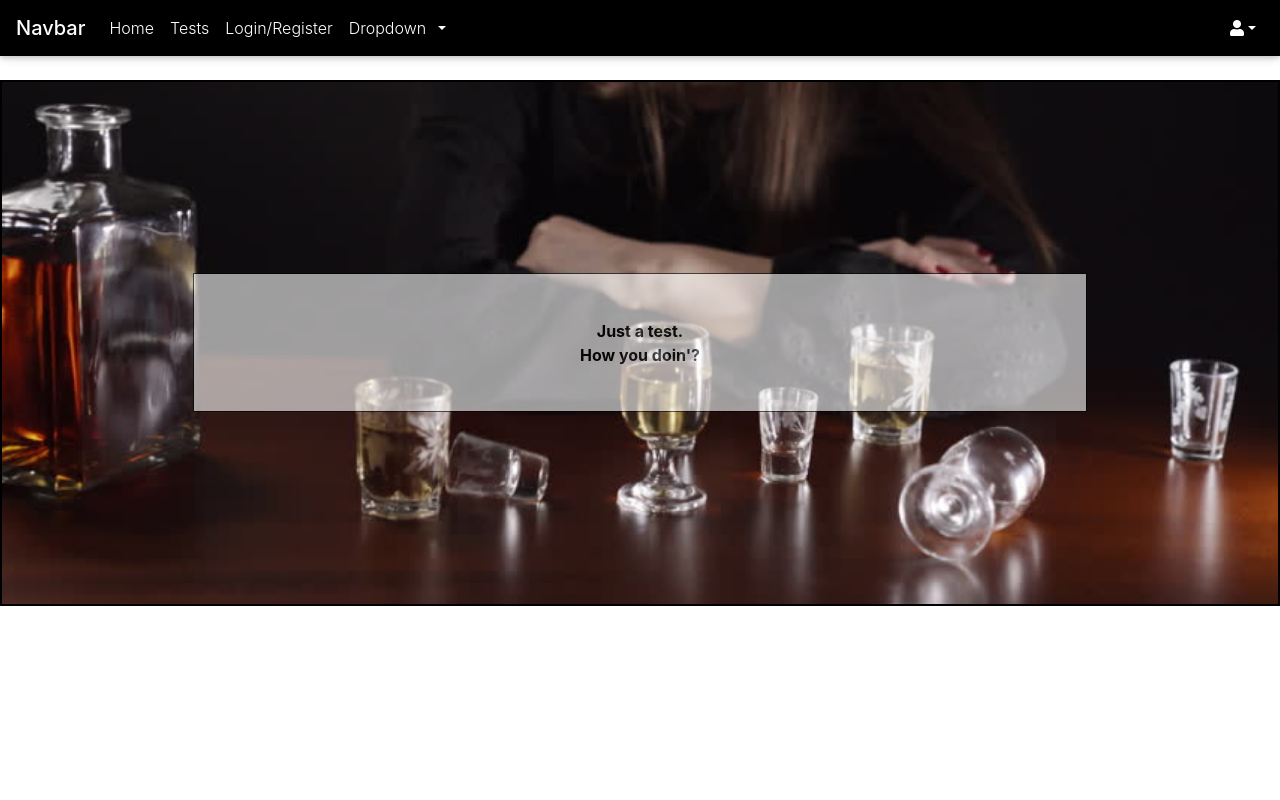
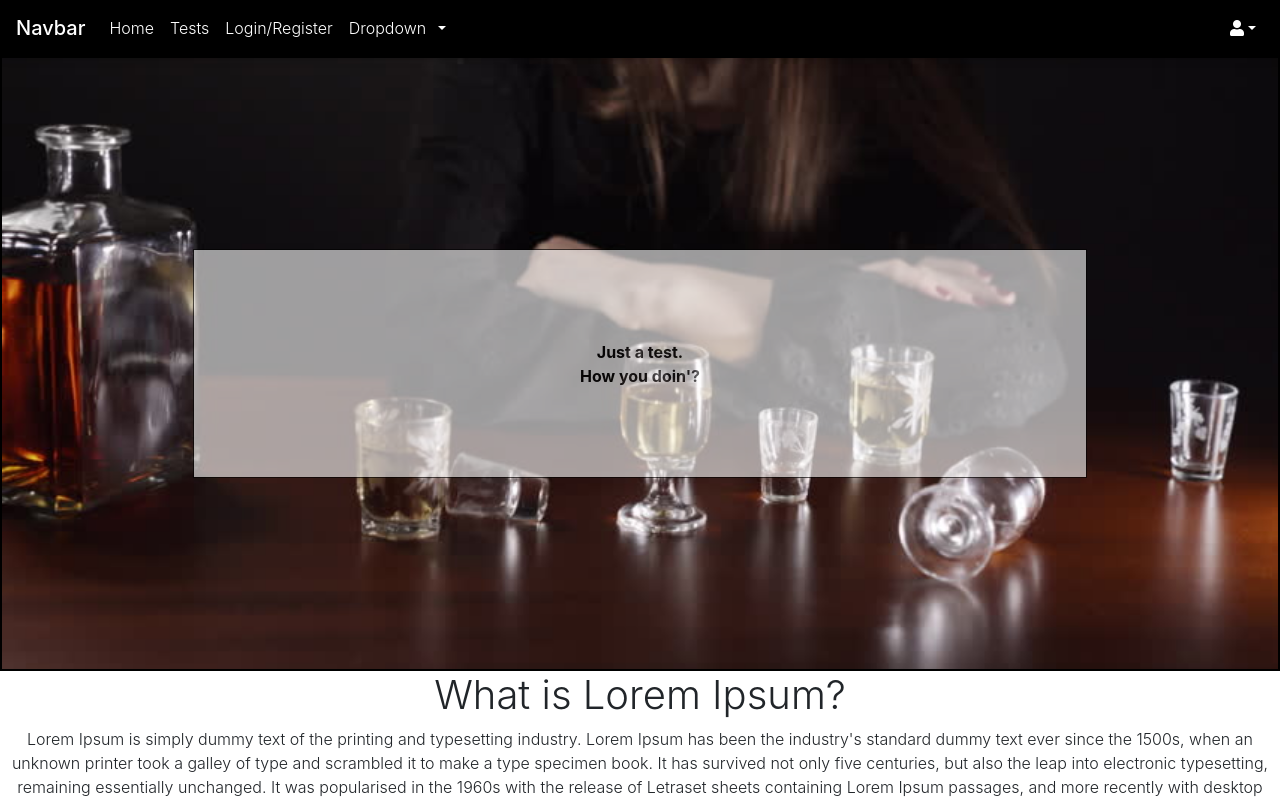
Before and after one commit to aakankasha028/majorFrontend, a React (Create React App) app: page / in a window 1280 px wide. Shown: the top 800 px of the page. Built offline with nearby package versions, Linux system fonts and the light colour scheme.

Commit message:
Navbar padding

```diff
--- a/package.json
+++ b/package.json
@@ -9,7 +9,8 @@
     "react-bootstrap": "^1.0.0-beta.14",
     "react-dom": "^16.12.0",
     "react-router-dom": "^5.1.2",
-    "react-scripts": "3.2.0"
+    "react-scripts": "3.2.0",
+    "react-wow": "^1.0.0"
   },
   "scripts": {
     "start": "react-scripts start",
--- a/src/App.js
+++ b/src/App.js
@@ -9,9 +9,9 @@ import LoginRegister from './components/LoginRegister';
 function App() {
   return (
     <Router>
-      <div className="App">
         <Navbar />
-         <div style={{marginBottom: '5rem'}} />
+        {/* <div style={{marginBottom: '5rem'}} />*/}
+        <div className="App">
         <Switch>
           <Route exact path='/' component={Home} />
           <Route path='/all-tests' component={AllTests} />
--- a/src/components/AllTests.js
+++ b/src/components/AllTests.js
@@ -1,4 +1,6 @@
 import React, { Component } from 'react';
+import { Card, CardTitle, CardText, CardImg, CardImgOverlay } from 'reactstrap';
+import dummy from 'dummy.js';
 
 class AllTests extends Component {
 	render() {
--- a/src/components/Home.js
+++ b/src/components/Home.js
@@ -13,7 +13,7 @@ class Home extends Component {
                                 </p>
                             </div>
                         </div>
-                        {/*<h1>
+                        <h1>
                     What is Lorem Ipsum?
                 </h1>
                 <p>
@@ -44,7 +44,7 @@ class Home extends Component {
                 </h1>
                 <p>
                     There are many variations of passages of Lorem Ipsum available, but the majority have suffered alteration in some form, by injected humour, or randomised words which don't look even slightly believable. If you are going to use a passage of Lorem Ipsum, you need to be sure there isn't anything embarrassing hidden in the middle of text. All the Lorem Ipsum generators on the Internet tend to repeat predefined chunks as necessary, making this the first true generator on the Internet. It uses a dictionary of over 200 Latin words, combined with a handful of model sentence structures, to generate Lorem Ipsum which looks reasonable. The generated Lorem Ipsum is therefore always free from repetition, injected humour, or non-characteristic words etc.
-                </p>*/}
+                </p>
             </div>
 		);
 	}
--- /dev/null
+++ b/src/components/dummy.js
@@ -0,0 +1,21 @@
+import React from 'react';
+import { Card, CardTitle, CardText, CardImg, CardImgOverlay } from 'reactstrap';
+
+const dummy = (props) => {
+    return (
+        <div>
+            <Card inverse>
+                <CardImg width="100%" src="/assets/318x270.svg" alt="Card image cap" />
+                <CardImgOverlay>
+                    <CardTitle>Card Title</CardTitle>
+                    <CardText>This is a wider card with supporting text below as a natural lead-in to additional content. This content is a little bit longer.</CardText>
+                    <CardText>
+                        <small className="text-muted">Last updated 3 mins ago</small>
+                    </CardText>
+                </CardImgOverlay>
+            </Card>
+        </div>
+    );
+};
+
+export default dummy;
--- a/src/layout/Navbar.js
+++ b/src/layout/Navbar.js
@@ -13,9 +13,10 @@ class Navbar extends Component {
         this.setState({ isOpen: !this.state.isOpen });
     }
 
+
     render() {
         return (
-                <MDBNavbar className={"navbar navbar-expand-lg navbar-dark fixed-top scrolling-navbar"}>
+                <MDBNavbar className={"navbar navbar-expand-lg navbar-dark sticky-top scrolling-navbar"}>
                     <MDBNavbarBrand>
                         <strong>Navbar</strong>
                     </MDBNavbarBrand>
--- a/src/styles/Home.css
+++ b/src/styles/Home.css
@@ -1,9 +1,8 @@
 
 .background {
-    background: url("../resources/2.jpg");
+    background: url("../resources/2.jpg") repeat;
     height: 100%;
     background-position: center;
-    background-repeat: no-repeat;
     background-size: cover;
     border: 2px solid black;
 }
@@ -17,7 +16,7 @@
 }
 
 .transbox p {
-    margin: 5%;
+    margin: 10%;
     font-weight: bold;
     color: #000000;
 }
--- a/src/styles/Navbar.css
+++ b/src/styles/Navbar.css
@@ -4,6 +4,7 @@
 
 .navbar:not(.top-nav-collapse) {
     background: black !important;
+    padding-bottom: auto;
 }
 
 @media (max-width: 991px) {
```
Also changed, not shown: src/styles/cards.css (added), 1 other file (tests, documents, lock files or other folders).
